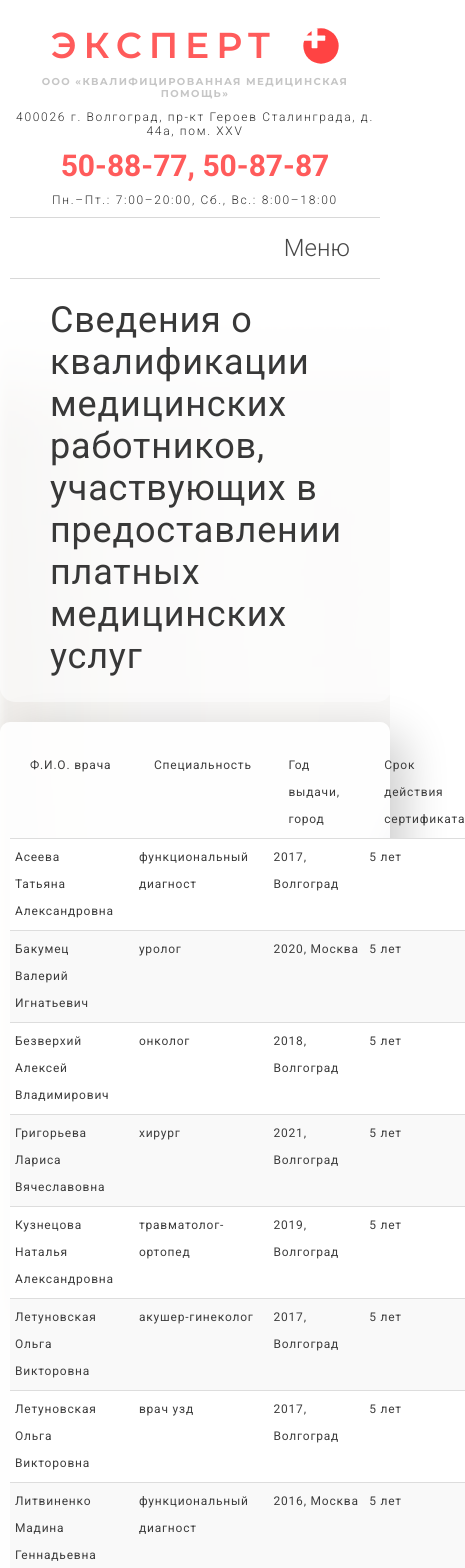
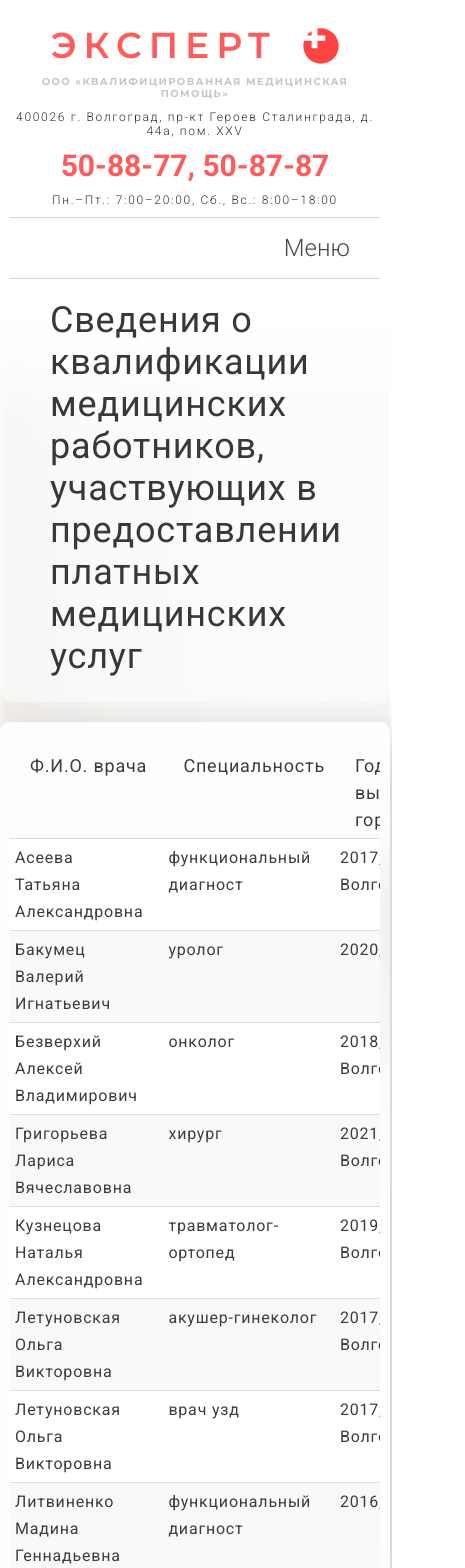
Before and after one commit to CanUFeelMyHeart/expertPlus, a React (Create React App) app in the folder medical-clinic-expert/: page /info/svedeniya-o-kvalifikaczii-mediczinskix-rabotnikov in a window 390 px wide. Shown: the top 1568 px of the page, 465 px wide, since content can reach past the window. Built offline with nearby package versions, Linux system fonts and the light colour scheme; the HTML template or start-up script is replaced by a standard one.

Commit message:
qualifications page is set

```diff
--- a/medical-clinic-expert/src/pages/InformationPage/InfoQualificationsPage/InfoQualificationsPage.css
+++ b/medical-clinic-expert/src/pages/InformationPage/InfoQualificationsPage/InfoQualificationsPage.css
@@ -10,7 +10,7 @@
 }
 
 .InfoQualificationsPage__table {
-    border-collapse:collapse;
+  border-collapse: collapse;
   width: 100%;
 }
 
@@ -43,18 +43,22 @@ tbody tr:nth-child(even) {
 }
 
 @media (max-width: 600px) {
+  .overrrrrrrr {
+    overflow-x: scroll;
+    width: 100%;
+  }
 
   .InfoQualificationsPage {
     min-width: 0;
   }
 
   .InfoQualificationsPage__thead {
-        font-size: 12px;
+    /* font-size: 12px; */
   }
 
   .InfoQualificationsPage__table {
     width: 100%;
-        font-size: 12px;
+    /* font-size: 12px; */
   }
 
   .InfoQualificationsPage__trow_td {
--- a/medical-clinic-expert/src/pages/InformationPage/InfoQualificationsPage/InfoQualificationsPage.jsx
+++ b/medical-clinic-expert/src/pages/InformationPage/InfoQualificationsPage/InfoQualificationsPage.jsx
@@ -7,10 +7,13 @@ export const InfoQualificationsPage = () => {
   return (
     <div className="InfoQualificationsPage">
       <InformationContainerComponent header="Сведения о квалификации медицинских работников, участвующих в предоставлении платных медицинских услуг">
+        <div className="overrrrrrrr">
           <table className="InfoQualificationsPage__table">
             <thead>
               <tr className="InfoQualificationsPage__thead">
-              <td className="InfoQualificationsPage__thead_td">Ф.И.О. врача</td>
+                <td className="InfoQualificationsPage__thead_td">
+                  Ф.И.О. врача
+                </td>
                 <td className="InfoQualificationsPage__thead_td">
                   Специальность
                 </td>
@@ -43,6 +46,7 @@ export const InfoQualificationsPage = () => {
               ))}
             </tbody>
           </table>
+        </div>
       </InformationContainerComponent>
     </div>
   );
```
Lines whose indentation alone changed are shown as unchanged.
